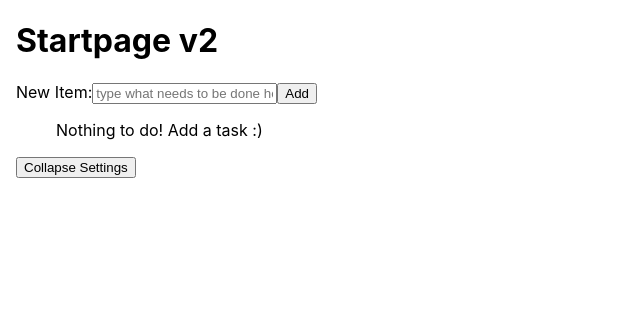
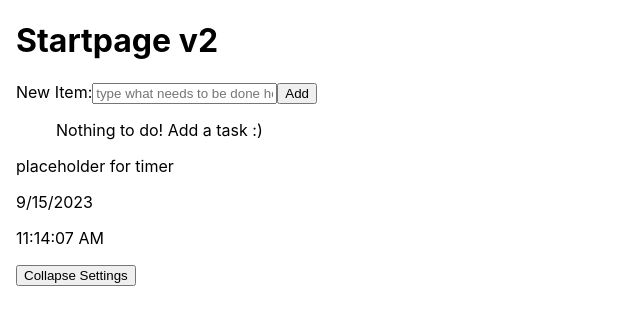
Before and after one commit to NotTacoz/startpage2, a React (Create React App) app: page / in a window 1280 px wide. Shown: the top 324 px of the page, without its empty margins (0-640 px from the left). Built offline with nearby package versions, Linux system fonts and the light colour scheme.

Commit message:
date and time functionality

```diff
--- a/src/App.tsx
+++ b/src/App.tsx
@@ -19,6 +19,8 @@ function App() {
       </div>)}
       <div className="main">
         < Component.Todo />
+        < Component.Timer />
+        < Component.Time />
       </div>
       <div className="footer">
         <button onClick={() => { toggleSidebar() }}>Collapse Settings</button>
--- a/src/components/index.ts
+++ b/src/components/index.ts
@@ -1,7 +1,11 @@
 import Todo from "./todo";
 import Settings from "./settings";
+import Timer from "./timer";
+import Time from "./time"
 
 export {
     Todo,
-    Settings
+    Settings,
+    Timer,
+    Time
 }
--- a/src/components/settings.tsx
+++ b/src/components/settings.tsx
@@ -1,6 +1,6 @@
 import "./../css/settings.css"
 
-export default function Todo() {
+export default function Settings() {
     return (<>
         settings
 
--- /dev/null
+++ b/src/components/time.tsx
@@ -0,0 +1,20 @@
+import { useEffect, useState } from "react"
+import "./../css/time.css"
+
+export default function Time() {
+    const [unix, setUnix] = useState<any>()
+
+    useEffect(() => {
+        const interval = setInterval(() => {
+            setUnix(Date.now())
+        }, 1000)
+        return () => clearInterval(interval)
+    }, [])
+
+    return (
+        <div>
+            <p>{new Date(unix).toLocaleDateString()}</p>
+            <p>{new Date(unix).toLocaleTimeString()}</p>
+        </div>
+    )
+}
--- /dev/null
+++ b/src/components/timer.tsx
@@ -0,0 +1,9 @@
+import "./../css/timer.css"
+
+export default function Timer() {
+    return (
+        <div>
+            placeholder for timer
+        </div>
+    )
+}
--- a/src/index.css
+++ b/src/index.css
@@ -1,13 +1,13 @@
 body {
   margin: 0;
-  font-family: -apple-system, BlinkMacSystemFont, 'Segoe UI', 'Roboto', 'Oxygen',
-    'Ubuntu', 'Cantarell', 'Fira Sans', 'Droid Sans', 'Helvetica Neue',
+  font-family: -apple-system, BlinkMacSystemFont, "Segoe UI", "Roboto", "Oxygen",
+    "Ubuntu", "Cantarell", "Fira Sans", "Droid Sans", "Helvetica Neue",
     sans-serif;
   -webkit-font-smoothing: antialiased;
   -moz-osx-font-smoothing: grayscale;
 }
 
 code {
-  font-family: source-code-pro, Menlo, Monaco, Consolas, 'Courier New',
+  font-family: source-code-pro, Menlo, Monaco, Consolas, "Courier New",
     monospace;
 }
```
Also changed, not shown: src/components/template.tsx (added, +9 -0 lines), src/css/time.css (added), src/css/timer.css (added).
